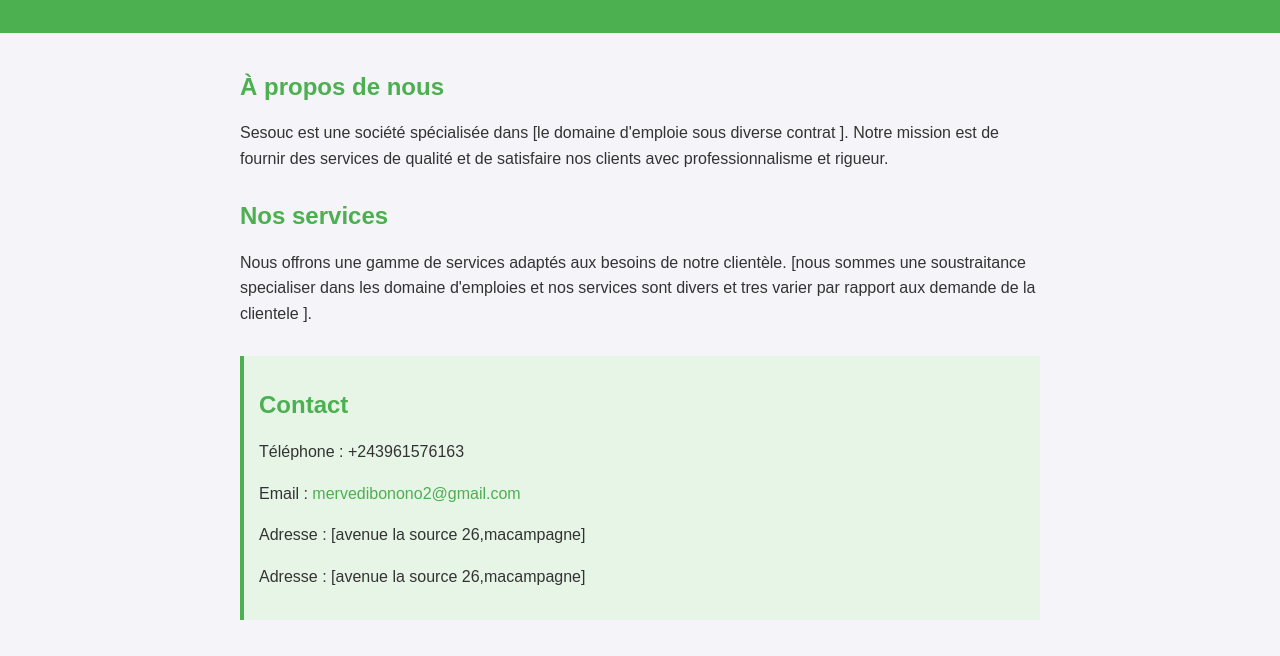
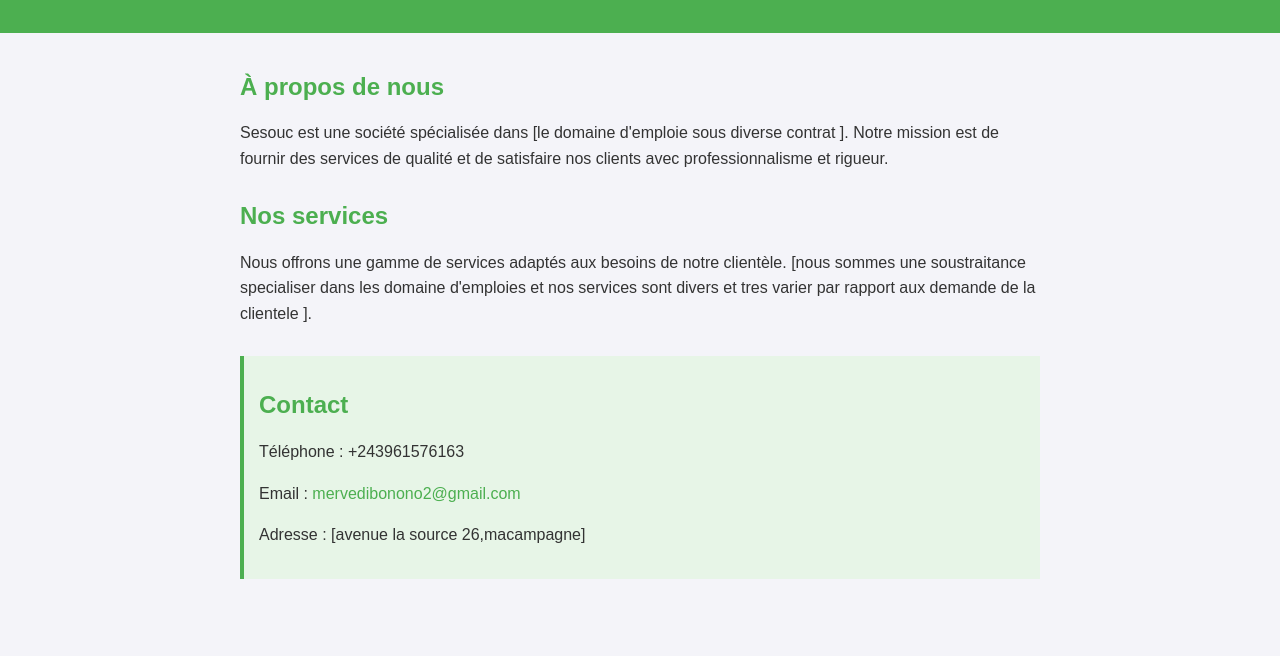
Before and after one commit to musandaobed17-debug/SESOUC, a plain HTML site: page Index.html in a window 1280 px wide. Shown: the part 102-758 px from the top of the page. Drawn offline with Linux system fonts and the light colour scheme.

Commit message:
Add files via upload

```diff
--- a/Index.html
+++ b/Index.html
@@ -91,7 +91,6 @@
             <p>Téléphone : <a href="tel:+24380886885"></a>+243961576163 </a></p>
             <p>Email : <a href="mailto:mervedibonono2@gamil.com">mervedibonono2@gmail.com</a></p>
             <p>Adresse : [avenue la source 26,macampagne]</p>
-            <p>Adresse : [avenue la source 26,macampagne]</p>
         </section>
     </main>
 
```
Also changed, not shown: mervedibonono.jpg (added).
